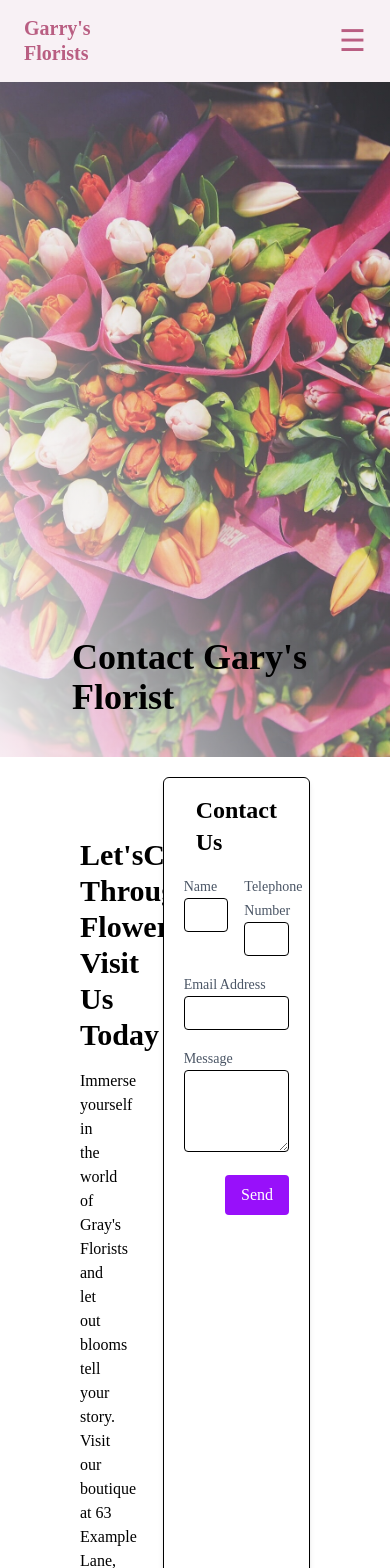
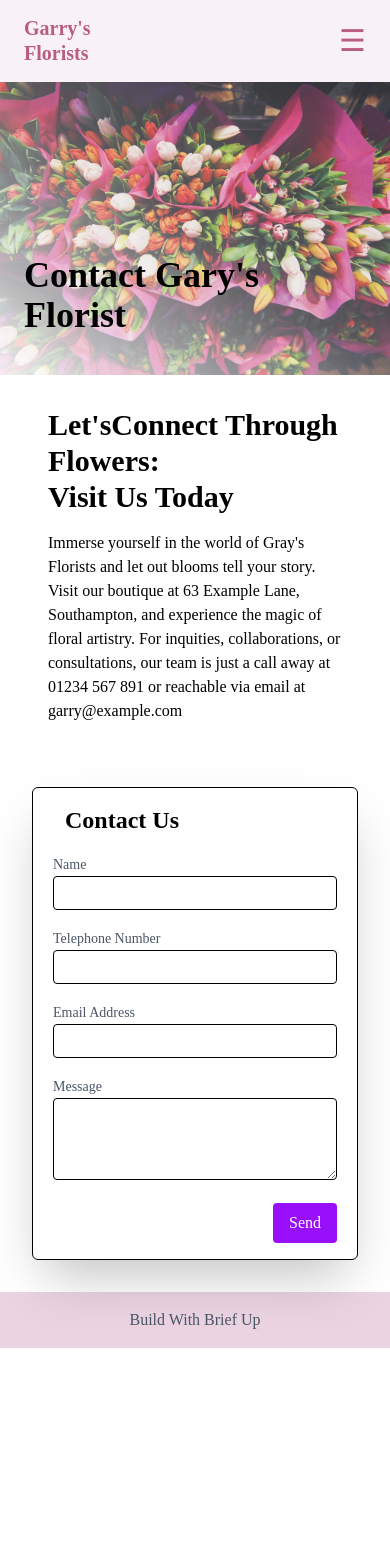
Before and after one commit to sauzanfaza/Garrys-Florists, a React (Vite) app: page /contact in a window 390 px wide. Shown: the top 1568 px of the page. After the commit the page ends 1348 px from the top, so only its background shows below. Built offline with nearby package versions, Linux system fonts and the light colour scheme.

Commit message:
make a about page and contact us page responsive

```diff
--- a/src/components/ContactUs.jsx
+++ b/src/components/ContactUs.jsx
@@ -38,13 +38,13 @@
 
     return (
         <>
-        <div className="relative h-[90vh]">
+        <div className="relative min-h-screen">
             <img src="./assets/form-bg.jpg" alt="contact-bg"
-            className="w-full h-full object-cover"/>
+            className="absolute inset-0 w-full h-full object-cover"/>
 
-            <div className="absolute inset-0 z-10 flex justify-end my-10 mx-20">
-                <div className="bg-white rounded-md shadow-md w-150">
-                <h1 className="px-8 py-4 font-bold text-2xl">Contact Us</h1>
+            <div className="absolute inset-0 z-10 flex justify-center md:items-center md:justify-end mx-4 my-6 md:my-10 md:mx-20">
+                <div className="bg-white rounded-md shadow-md w-full max-w-lg md:my-4 md:py-4">
+                <h1 className="px-8 py-2 font-bold text-md md:text-xl lg:text-2xl">Contact Us</h1>
 
             <div className="px-5">
                 {/* form */}
@@ -52,7 +52,7 @@
             onSubmit={handleSubmit}
             className="space-y-4">
             {/* row 1 */}
-            <div className="grid grid-cols-2 gap-4">
+            <div className="grid grid-cols-1 md:grid-cols-2 gap-2">
               <div>
                 <label className="text-sm text-gray-600">Name</label>
                 <input
@@ -60,7 +60,7 @@
                   value={form.name}
                   onChange={handleChange}
                   type="text"
-                  className="w-full border rounded-sm px-2 py-1 outline-none focus:ring-2 focus:ring-purple-400"
+                  className="w-full border rounded-sm py-1 px-2 md:py-2 outline-none focus:ring-2 focus:ring-purple-400"
                 />
               </div>
 
@@ -73,7 +73,7 @@
                 value={form.phone}
                 onChange={handleChange}
                   type="text"
-                  className="w-full border rounded-sm px-2 py-1 outline-none focus:ring-2 focus:ring-purple-400"
+                  className="w-full border rounded-sm py-1 px-2 md:py-2 outline-none focus:ring-2 focus:ring-purple-400"
                 />
               </div>
             </div>
@@ -86,7 +86,7 @@
               value={form.email}
               onChange={handleChange}
                 type="email"
-                className="w-full border rounded-sm px-2 py-1 outline-none focus:ring-2 focus:ring-purple-400"
+                className="w-full border rounded-sm py-1 px-2 md:py-2 outline-none focus:ring-2 focus:ring-purple-400"
               />
             </div>
 
@@ -97,8 +97,8 @@
               name="message"
               value={form.message}
               onChange={handleChange}
-                rows="3"
-                className="w-full border rounded-sm px-2 py-1 outline-none focus:ring-2 focus:ring-purple-400"
+                rows="2 "
+                className="w-full border rounded-sm py-1 px-2 md:py-2 md:h-32 outline-none focus:ring-2 focus:ring-purple-400"
               />
             </div>
 
@@ -106,7 +106,7 @@
             <div className="flex justify-end">
               <button
                 type="submit"
-                className="bg-purple-600 text-white px-4 py-2 rounded-sm hover:bg-purple-700 transition"
+                className="bg-purple-600 text-white py-1 px-4 md:py-2 rounded-sm hover:bg-purple-700 transition"
               >
                 Send
               </button>
--- a/src/pages/About.jsx
+++ b/src/pages/About.jsx
@@ -23,18 +23,18 @@
                 <div className="absolute inset-0 bg-white/20"></div>
 
                 {/* profile and name */}
-                <div className="absolute inset-0 flex flex-col justify-end px-12 py-10">
+                <div className="absolute inset-0 flex flex-col justify-end px-12 py-10 lg:py-16">
                     <div className="flex items-start">
                     <img src="./assets/Garryimg.png" alt="Garry-owner"
-                    className="mx-6 my-2 w-30"/>
+                    className="mx-6 my-2 w-30 lg:my-6 lg:w-40"/>
                     </div>
-                    <h1 className="text-black text-3xl font-bold px-6">About Gary's Florists</h1>
+                    <h1 className="text-black text-3xl lg:text-5xl font-bold px-6 lg:py-4">About Gary's Florists</h1>
                 </div>
             </section>
             {/* about section */}
-            <div className="py-15 px-15">
-                <div className="grid grid-cols-2 gap-4 h-full">
-                    <div className="flex flex-col py-8">
+            <div className="py-8 px-6 xl:py-15 xl:px-15">
+                <div className="grid grid-cols-1 lg:grid-cols-2 gap-4 h-full">
+                    <div className="flex flex-col py-8 xl:py-30">
                         <div className=" px-10 text-start"
                         data-aos="fade-right"
                         data-aos-delay="0">
@@ -79,7 +79,7 @@
                     </div>
                     <div>
                         <img src="./assets/buket.jpg" alt="buket"
-                        className="object-cover p-24"/>
+                        className="object-cover md:p-8 lg:px-12 lg:py-40 xl:p-24"/>
                     </div>
                 </div>
             </div>
--- a/src/pages/Contact.jsx
+++ b/src/pages/Contact.jsx
@@ -42,34 +42,34 @@
     return(
         <>
         <Navbar />
-        <section className="relative mx-auto h-[80vh]">
+        <section className="relative">
             <img src="./assets/contact-hero.jpg" alt="contact-hero"
-                className="w-full h-full object-cover object-center"
+                className="w-full h-full object-cover"
             />
             <div className="absolute inset-0 bg-gradient-to-tr from-white/90 via-white/20 to-transparent"></div>
-            <div className="absolute inset-0 flex flex-col justify-end px-12 py-10">
-            <h1 className="text-black text-4xl font-bold px-6">Contact Gary's Florist</h1>
+            <div className="absolute inset-0 flex flex-col justify-end my-10">
+            <h1 className="text-black text-4xl md:text-5xl xl:text-7xl font-bold px-6 lg:px-10 md:mb-6 lg:mb-8">Contact Gary's Florist</h1>
             </div>
         </section>
-        <div className="grid grid-cols-2 h-full ">
-            <div className="flex flex-col py-20 ">
-              <div className="px-20">
+        <div className="grid grid-cols-1 lg:grid-cols-2 lg:gap-0 h-full ">
+            <div className="flex flex-col px-12 py-8 lg:py-20 ">
+              <div className="xl:px-30 lg:px-8">
                 <h1 className="font-bold text-3xl">
                     Let'sConnect Through Flowers: <br />
                     Visit Us Today
                 </h1>
-                <p className="my-4">
-                    Immerse yourself in the world of Gray's Florists and let <br />
-                    out blooms tell your story. Visit our boutique at 63 <br />
-                    Example Lane, Southampton, and experience the magic <br />
-                    of floral artistry. For inquities, collaborations, or <br />
-                    consultations, our team is just a call away at 01234 567 891 <br />
+                <p className="mt-4">
+                    Immerse yourself in the world of Gray's Florists and let
+                    out blooms tell your story. Visit our boutique at 63
+                    Example Lane, Southampton, and experience the magic
+                    of floral artistry. For inquities, collaborations, or
+                    consultations, our team is just a call away at 01234 567 891
                     or reachable via email at garry@example.com
                 </p>
                 </div>
             </div>
-            <div className="flex justify-end my-5 mx-20">
-                <div className="bg-white border rounded-md shadow-md w-150">
+            <div className="flex items-center lg:justify-end pb-8 px-8 py-8 lg:px-0 lg:my-5 lg:mx-20">
+                <div className="bg-white border rounded-md shadow-2xl w-150">
                 <h1 className="px-8 py-4 font-bold text-2xl">Contact Us</h1>
 
             <div className="px-5">
@@ -78,7 +78,7 @@
           onSubmit={handleSubmit}
           className="space-y-4">
             {/* row 1 */}
-            <div className="grid grid-cols-2 gap-4">
+            <div className="grid grid-cols-1 lg:grid-cols-2 gap-4">
               <div>
                 <label className="text-sm text-gray-600">Name</label>
                 <input
--- a/src/pages/Home.jsx
+++ b/src/pages/Home.jsx
@@ -23,18 +23,18 @@
             <div className="absolute inset-0 bg-black/40"></div>
             {/* text */}
             <div className="absolute inset-0 flex items-end px-6 py-8 md:px-20">
-                <h1 className="text-white text-3xl font-bold md:text-4xl leading-tight max-w-3xl">Embrace the Beauty of <br />
+                <h1 className="text-white text-3xl font-bold md:text-4xl lg:text-5xl xl:text-6xl lg:mb-6 leading-tight max-w-3xl">Embrace the Beauty of <br />
                 Nature, Crafted by Gary's <br />
                 Florists in Southampton</h1>
             </div>
         </section>
         <div className="py-10 px-15">
-            <div className="grid grid-cols-1  md:grid-cols-2 h-full">
+            <div className="grid grid-cols-1 lg:grid-cols-2 h-full">
                 <div className="md:py-20 md:px-20">
-                    <h1 className="md:text-xl lg:text-2xl font-bold"
+                    <h1 className="md:text-2xl font-bold"
                         data-aos="fade-right"
                         data-aos-delay="0">Florist Southampton</h1>
-                    <p className="py-4 md:py-6 lg:text-xl"
+                    <p className="py-4 md:py-6 md:text-xl"
                         data-aos="fade-right"
                         data-aos-delay="300">At Gary's Florist, we believe in the language of flowers, <br />
                     a silent poetry that speaks volumes. Nestled in the heart <br />
@@ -43,7 +43,7 @@
                     emotions</p>
                     <p data-aos="fade-right"
                     data-aos-delay="400"
-                    className="lg:text-xl"
+                    className="md:text-xl"
                     >Let Gary's Florists be your choice for exquisite blooms, <br />
                     where every petal whispers a tale of beauty and emotions.</p>
                 </div>
@@ -55,10 +55,10 @@
             </div>
         </div>
         <div className="md:py-10 md:px-10 lg:py-25 lg:px-10 xl:px-30 h-full md:h-[80vh] lg:h-[80vh] bg-[#ebd3e1]">
-            <div className="py-8 px-20 md:py-5 md:px-20 lg:py-10 xl:py-8">
+            <div className="pb-4 pt-8 px-10  md:py-5 md:px-10 lg:py-10 xl:py-8">
                 <h1 className="text-2xl font-bold md:text-3xl lg:text-5xl xl:text-6xl">Why Choose Gary's Florist</h1>
             </div>
-            <div className="grid grid-cols-1 md:grid-cols-2 px-20 md:gap-8 lg:gap-10 xl:gap-20 text-justify">
+            <div className="grid grid-cols-1 md:grid-cols-2 px-10 md:gap-8 lg:gap-10 xl:gap-20 text-justify">
                 <div className="md:py-2 md:text-md lg:text-xl xl:text-3xl">
                     <p className="mb-6 md:mb-6" data-aos="fade-right"
                     data-aos-delay="0">Passionate Florists: Our team of passionate florists berings
@@ -70,7 +70,7 @@
                     experience</p>
                 </div>
                 <div className="md:py-2 md:text-md lg:text-xl xl:text-3xl">
-                    <p className="mb-6 md:mb-12 xl:mb-16" data-aos="fade-right" data-aos-delay="400">Local Southampton Charm: As a part of the Southampton
+                    <p className="mb-6 md:mb-6 lg:mb-12 xl:mb-16" data-aos="fade-right" data-aos-delay="400">Local Southampton Charm: As a part of the Southampton
                     community, we take pride in being your neighborhood florist.
                     Supporting local and spreading floral joy is at the heart of
                     what we do.</p>
```
